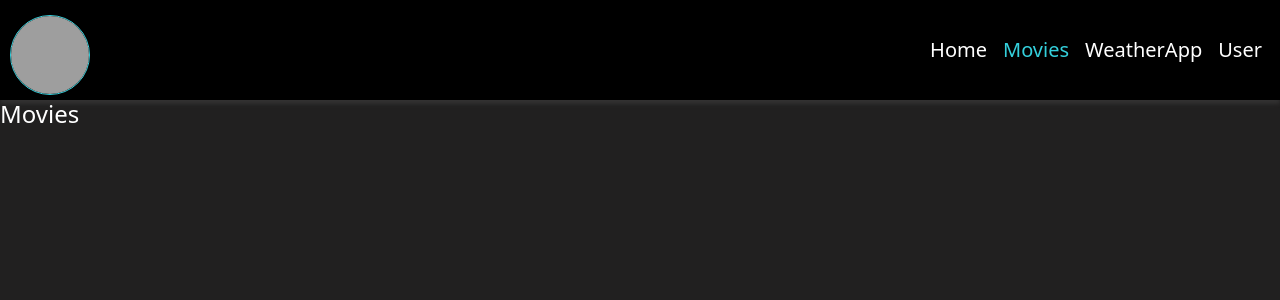
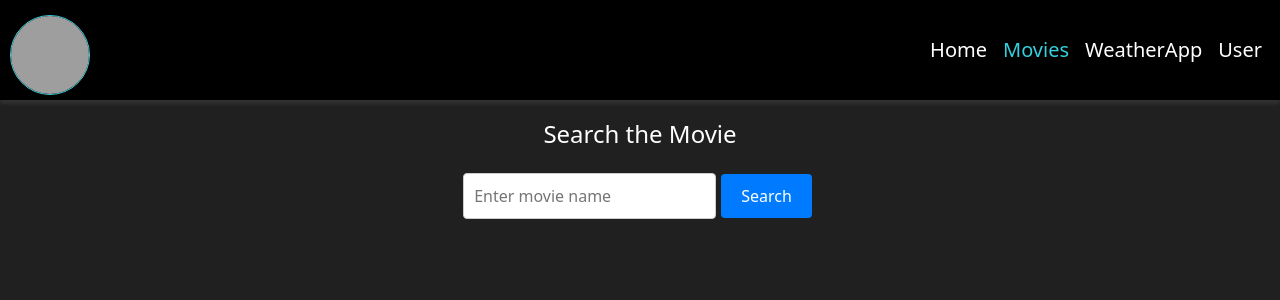
Before and after one commit to fatimachavezmoron/apps-page, a React (Vite) app: page /movies in a window 1280 px wide. Shown: the top 300 px of the page. Built offline with nearby package versions, Linux system fonts and the light colour scheme; grey boxes are pictures that could not be loaded.

Commit message:
add movies page to work

```diff
--- a/src/Weather App/WeatherApp.css
+++ b/src/Weather App/WeatherApp.css
@@ -1,4 +1,8 @@
 .container {
+  display: flex;
+  flex-direction: column;
+  justify-content: center;
+  align-items: center;
   max-width: 600px;
   margin: 0 auto;
   padding: 20px;
--- a/src/pages/AboutScreen.css
+++ b/src/pages/AboutScreen.css
@@ -1,34 +1,44 @@
-/*
-body {
-  font-family: Arial, sans-serif;
-  margin: 0;
-  padding: 0;
-  background-color: #f4f4f4;
-}
 
-.container {
-  max-width: 800px;
-  margin: 0 auto;
-  padding: 20px;
-}
 
-h1 {
-  font-size: 24px;
-  margin-bottom: 20px;
-  text-align: center;
-}
-
-form {
+.formMovies {
   display: flex;
   justify-content: center;
   margin-bottom: 20px;
 }
 
-input[type="text"] {
-  width: 300px;
-  padding: 10px;
-  border: 1px solid #ccc;
+.movieList {
+  margin: 30px 15px;
+  display: grid;
+  grid-template-columns: repeat(auto-fit, minmax(200px, 1fr));
+  gap: 20px;
+}
+
+.movieCard {
+  background-color: #888888;
+  padding: 20px;
   border-radius: 4px;
+  box-shadow:  4px 4px 6px rgba(250, 248, 248, 0.5);
+  margin-top: 30px;
+}
+
+.movieCard img {
+  width: 100%;
+  height: auto;
+  margin-bottom: 10px;
+  border-radius: 5px;
+  box-shadow:  4px 4px 6px rgba(25, 25, 25, 0.5);
+}
+
+.movieCard h2 {
+  font-size: 20px;
+  margin-bottom: 5px;
+  color: BLACK;
+  margin-bottom: 20px;
+}
+
+.movieCard p {
+  margin-bottom: 5px;
+  color: BLACK;
 }
 
 button {
@@ -44,36 +54,10 @@ button:hover {
   background-color: #0056b3;
 }
 
-.movie-list {
-  display: grid;
-  grid-template-columns: repeat(auto-fit, minmax(200px, 1fr));
-  gap: 20px;
-}
-
-.movie-card {
-  background-color: #fff;
-  padding: 20px;
-  border-radius: 4px;
-  box-shadow: 0 2px 4px rgba(0, 0, 0, 0.1);
-}
-
-.movie-card img {
-  width: 100%;
-  height: auto;
-  margin-bottom: 10px;
-}
-
-.movie-card h2 {
-  font-size: 18px;
-  margin-bottom: 5px;
-}
-
-.movie-card p {
-  margin-bottom: 5px;
-} */
 
 
-@media (max-width: 600px) {
+
+/* @media (max-width: 600px) {
   h1 {
     font-size: 20px;
   }
@@ -97,4 +81,4 @@ button:hover {
   .movie-card h2 {
     font-size: 16px;
   }
-}
+} */
--- a/src/pages/AboutScreen.jsx
+++ b/src/pages/AboutScreen.jsx
@@ -1,10 +1,76 @@
 import './AboutScreen.css'
+import { useState } from 'react'
 
 export const AboutScreen = () => {
 
+  const urlBase = 'https://api.themoviedb.org/3/search/movie'
+  const API_KEY = 'f658583151f05bcb5e43564db31888a5'
+
+  const [search, setSearch] = useState('');
+  const [movies, setMovies] = useState([])
+
+  const handleSubmit = (e) => {
+    e.preventDefault()
+    fetchMovies()
+  }
+
+  const fetchMovies = async () => {
+    try {
+      const response = await fetch(`${urlBase}?query=${search}&api_key=${API_KEY}`)
+      const data = await response.json()
+
+      // Verificar si 'results' está presente en 'data' y es un arreglo
+      if (data.results && Array.isArray(data.results)) {
+        setMovies(data.results)
+      } else {
+        console.error('Invalid data format: data.results is not an array')
+      }
+    } catch (error) {
+      console.error('An error has occurred:', error)
+    }
+  }
+
+
+  const handleInputChange = (e) => {
+    setSearch(e.target.value)
+  }
+
   return (
     <>
-    <h1>Movies</h1>
+    <div style={{display:'flex',
+                flexDirection:'column',
+                ustifyContent:'center',
+                alignItems:'center',
+                marginTop: '20px'}}>
+      <h1 className='titlemovies'>Search the Movie</h1>
+      <form onSubmit={handleSubmit} className='formMovies'>
+        <div>
+        <input
+          type='text'
+          placeholder='Enter movie name'
+          value={search}
+          onChange={handleInputChange}
+        />
+        <button
+          type='submit'
+          className='search-button'
+        >
+          Search
+        </button>
+        </div>
+      </form>
+
+      <div className='movieList'>
+        {movies.map((movie) => (
+          <div key={movie.id} className='movieCard'>
+            <img src={`https://image.tmdb.org/t/p/w500${movie.poster_path}`} alt={movie.title}/>
+            <h2>{movie.title}</h2>
+            <p>{movie.overview}</p>
+          </div>
+        ))}
+      </div>
+
+    </div>
    </>
   )
 }
```
Also changed, not shown: 1 other file (tests, documents, lock files or other folders).
